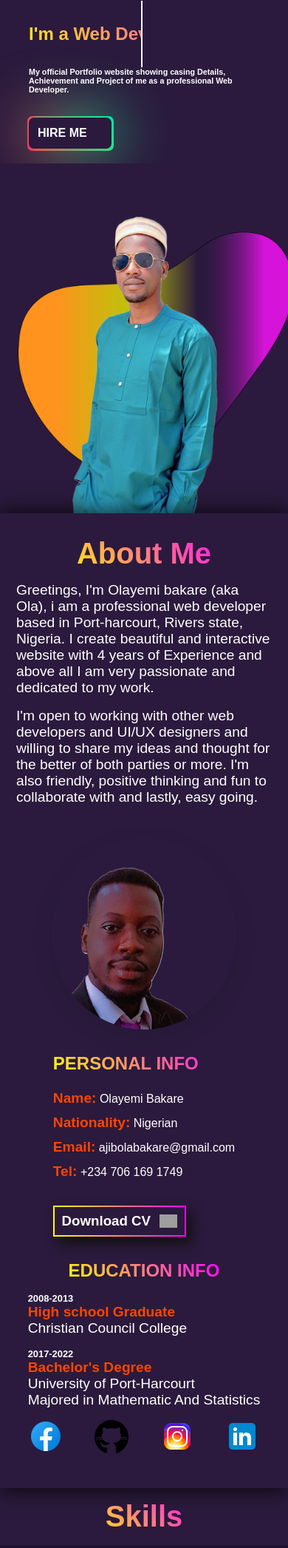
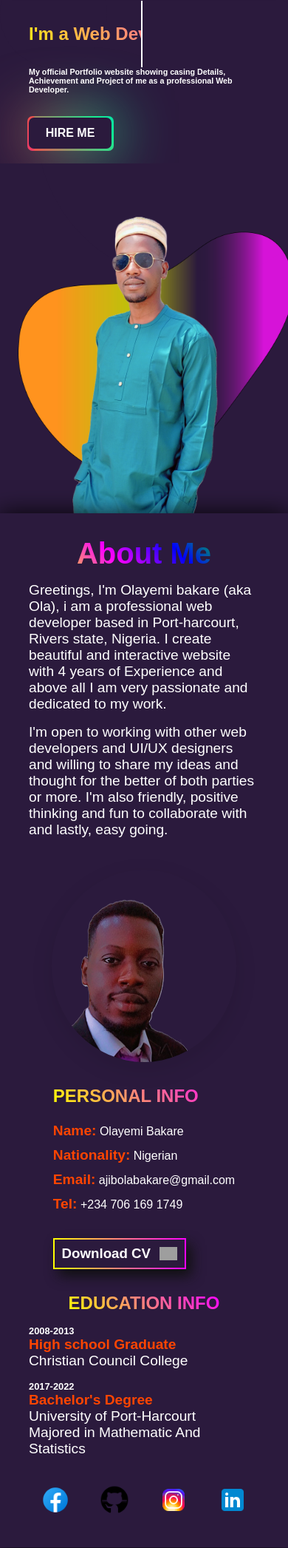
Before and after one commit to freakishcode/bakarePortfolio, a PHP site: page / in a window 390 px wide; the page is wider, and only the part inside the window is pictured. Shown: the part 150-2243 px from the top of that part at 74% size. Run offline with PHP 8.4, Linux system fonts and the light colour scheme; grey boxes are pictures that could not be loaded.

Commit message:
centered hire me

```diff
--- a/My_Portfolio.css
+++ b/My_Portfolio.css
@@ -306,6 +306,7 @@
   padding: 1rem;
   color: var(--light-color);
   cursor: pointer;
+  text-align: center;
 
   background-color: var(--dark-bg-color);
   border-radius: 7px;
@@ -622,23 +623,6 @@
     transform: scale(0.92);
     -ms-transform: scale(0.92);
     -webkit-transform: scale(0.92);
-  }
-
-  /* Coloring the link icons */
-  .fa-facebook {
-    color: #000ff0;
-  }
-
-  .fa-github {
-    color: var(--dark-color);
-  }
-
-  .fa-instagram {
-    color: orange;
-  }
-
-  .fa-linkedin {
-    color: grey;
   }
 }
 
@@ -1242,6 +1226,12 @@
     left: 50%;
   }
 
+  /* General styling for: home, about, skill, project, service & contact */
+  header {
+    background: var(--gradient3);
+    background-clip: text;
+  }
+
   .summary {
     p {
       /* text-wrap: balance; */
@@ -1255,6 +1245,17 @@
     flex-direction: column;
     justify-content: center;
     align-items: center;
+  }
+
+  /* styling My social medial links */
+  .social-Media-Link {
+    margin-top: 2.4rem;
+
+    a img {
+      width: 2.5rem;
+      height: auto;
+      transition: none;
+    }
   }
 
   .SkillBoxContainer {
```
Also changed, not shown: assets/Icons/Social-Media-icons/facebook_3536394.png (deleted), assets/Icons/icons8-bootstrap.svg (deleted), assets/Icons/icons8-developer-64.png (deleted), assets/Icons/icons8-google-code-96.png (deleted), assets/Icons/icons8-windows-10-personalization-80.png (deleted).
